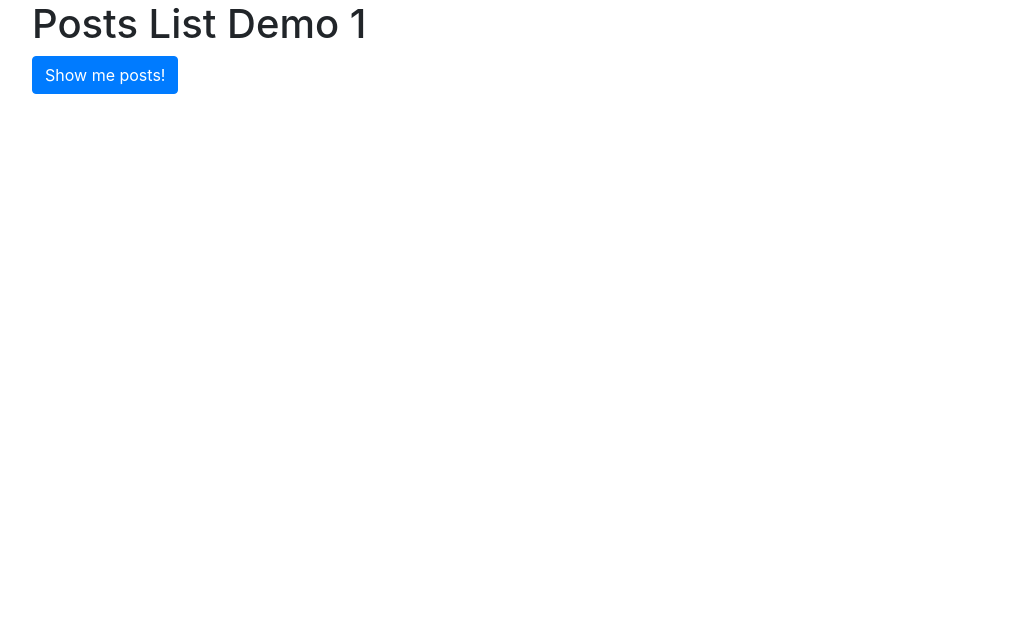
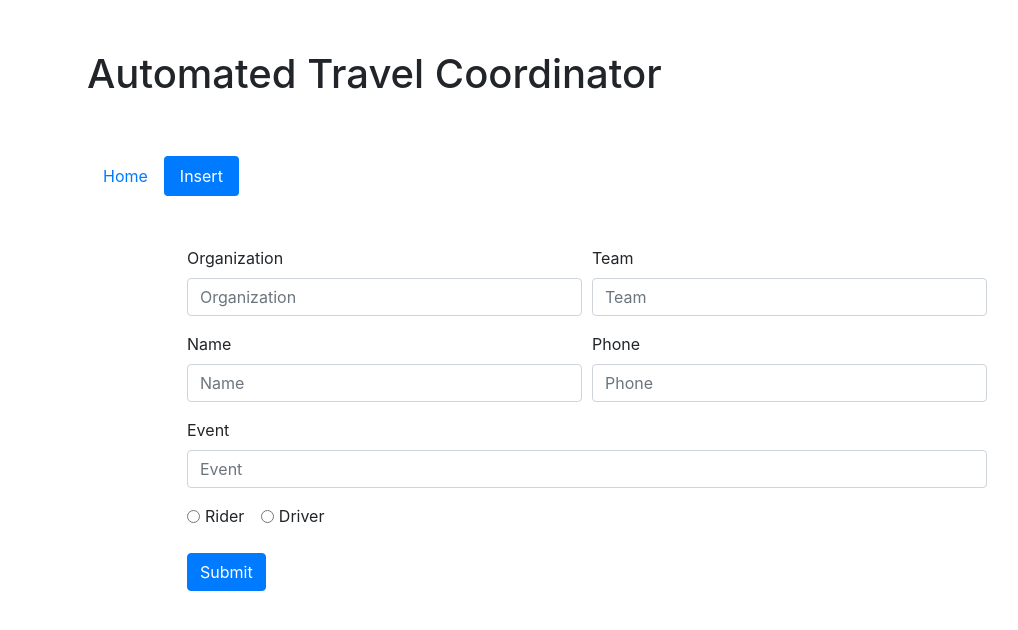
Before and after one commit to jmgamer12/CarFinder, a Python web app: template Templates/carfinder.html in a window 1280 px wide. Shown: the top 630 px of the page, without its empty margins (53-1071 px from the left). Run offline with Jinja, Linux system fonts and the light colour scheme; the template is opened without the code that fills it, so the values that code supplies are empty; some libraries are stand-ins or nearby versions.

Commit message:
added form

```diff
--- a/Templates/carfinder.html
+++ b/Templates/carfinder.html
@@ -1,6 +1,23 @@
 <!DOCTYPE html>
 <html lang="en">
 <head>
+    <style>
+        form {
+            width: 800px;
+            margin: auto;
+        }
+        h1 {
+            width: 1000px;
+            margin: auto;
+            padding-top: 50px;
+        }
+        ul {
+            width: 1000px;
+            margin: auto;
+            padding-top: 50px;
+            padding-bottom: 50px;
+        }
+    </style>
     <!-- https://docs.djangoproject.com/en/2.1/intro/tutorial03/ -->
     <!-- Bootstrap CSS -->
     <link rel="stylesheet" href="https://stackpath.bootstrapcdn.com/bootstrap/4.1.3/css/bootstrap.min.css">
@@ -15,14 +32,52 @@
     <title>Auto Travel Coordinator</title>
 </head>
 <body>
-    <div class="container">
-        <h1>Posts List Demo 1</h1>
-
-        <button type="button" id="showPostsButton" class="btn btn-primary">Show me posts!</button>
-
-        <div id="table-container"></div>
-
-    </div>
+    <h1>Automated Travel Coordinator</h1>
+    <ul class="nav nav-pills">
+        <li class="nav-item">
+            <a class="nav-link" href="#/home/">Home</a>
+        </li>
+        <li class="nav-item">
+            <a class="nav-link active" href="#/carfinder/">Insert</a>
+        </li>
+    </ul>
+    <form>
+        <div class="form-row">
+            <div class="form-group col-md-6">
+                <label for="inputOrg">Organization</label>
+                <input type="text" class = "form-control" id="inputOrg" placeholder="Organization">
+            </div>
+            <div class="form-group col-md-6">
+                <label for="inputTeam">Team</label>
+                <input type="text" class = "form-control" id="inputTeam" placeholder="Team">
+            </div>
+        </div>
+        <div class="form-row">
+            <div class="form-group col-md-6">
+                <label for="inputName">Name</label>
+                <input type="text" class = "form-control" id="inputName" placeholder="Name">
+            </div>
+            <div class="form-group col-md-6">
+                <label for="inputPhone">Phone</label>
+                <input type="tel" class = "form-control" id="inputPhone" placeholder="Phone" pattern="[0-9]{3}-[0-9]{3}-[0-9]{4}">
+            </div>
+        </div>
+        <div class="form-group">
+            <label for="inputEvent">Event</label>
+            <input type="text" class = "form-control" id="inputEvent" placeholder="Event">
+        </div>
+        <div class="form-check form-check-inline">
+            <input class="form-check-input" type="radio" name="riderSelect" id="radioRider" value="rider">
+            <label class="form-check-label" for="radioRider">Rider</label>
+        </div>
+        <div class="form-check form-check-inline">
+            <input class="form-check-input" type="radio" name="riderSelect" id="radioDriver" value="driver">
+            <label class="form-check-label" for="radioDriver">Driver</label>
+        </div>
+        <div id="form-extension"></div>
+        <br>
+        <button type="submit" class="btn btn-primary">Submit</button>
+    </form>
 
 </body>
 </html>
--- a/Templates/js/main.js
+++ b/Templates/js/main.js
@@ -1,38 +1,37 @@
 $(document).ready(function () {
 
-    $("#showPostsButton").click(function () {
-        showPosts();
+    $("input[name=riderSelect").click(function () {
+        addToForm();
     });
 
 });
 
-function showPosts() {
+function addToForm() {
+    var radioVal = $("input[name='riderSelect']:checked").val();
+    if(radioVal == "driver"){
+        add_html = '<br>' +
+            '<div class="form-row">' +
+            '    <div class="form-group col-md-6">' +
+            '        <label for="inputCar">Car</label>' +
+            '        <input type="text" class = "form-control" id="inputCar" placeholder="Car">' +
+            '    </div>' +
+            '    <div class="form-group col-md-6">' +
+            '        <label for="inputSeats">Number of Seats</label>' +
+            '        <input type="number" class = "form-control" id="inputSeats" placeholder="# of Seats">' +
+            '    </div>' +
+            '</div>' +
+            '<div>' +
+            '    <label>Time of Departure</label>' +
+            '</div>' +
+            '<select class="form-control">' +
+            '    <option>Early</option>' +
+            '    <option>Late</option>' +
+            '    <option>On time</option>' +
+            '</select>';
+    } else {
+        add_html = '';
+    }
 
-    $.get("https://jsonplaceholder.typicode.com/posts", function (posts, status) {
+    $("#form-extension").html(add_html);
 
-        table_html = '<table class="table">' +
-            '        <thead>' +
-            '        <tr>' +
-            '            <th scope="col">#</th>' +
-            '            <th scope="col">Title</th>' +
-            '            <th scope="col">Body</th>' +
-            '        </tr>' +
-            '        </thead>' +
-            '        <tbody>';
-
-        for (var key in posts) {
-            var post = posts[key];
-            table_html +=
-                '<tr>' +
-                '   <th scope="row">' + post.id + '</th>' +
-                '   <td>' + post.title + '</td>' +
-                '   <td>' + post.body + '</td>' +
-                '</tr>';
-        }
-
-        table_html += '</tbody>' +
-            '</table>';
-
-        $("#table-container").html(table_html);
-    });
 }
```
Also changed, not shown: Templates/home.html (added, +18 -0 lines).
